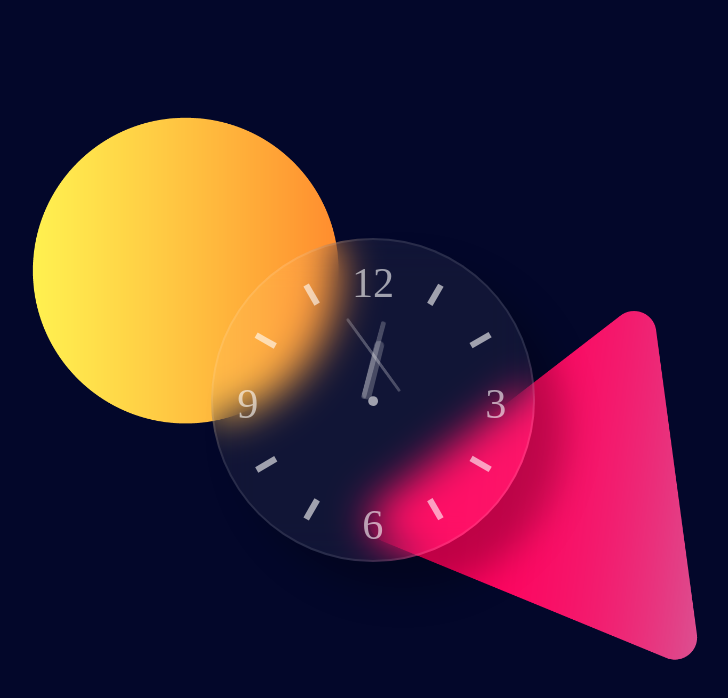
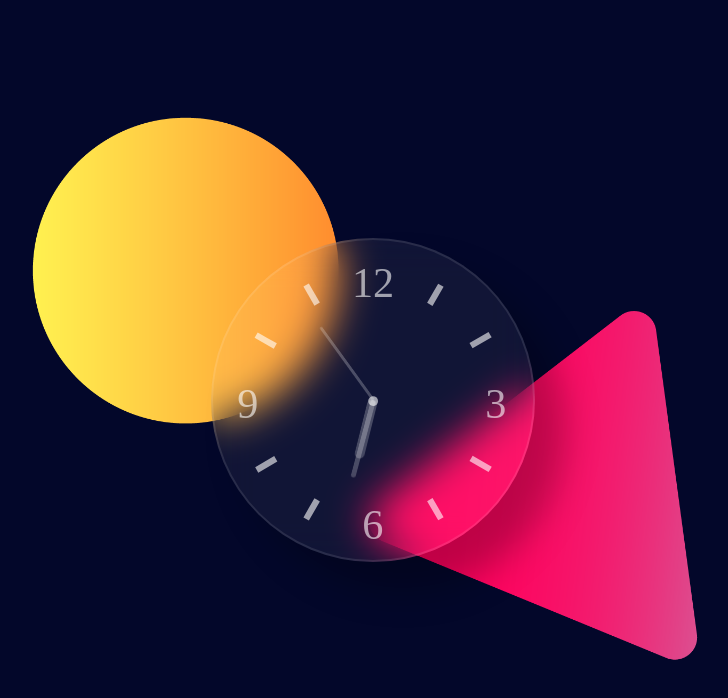
Before and after one commit to MarcusNaufel/Glassmorphism-Working-Analog-Clock-HTML-CSS-JS, a plain HTML site: page Glassmorphism Clock/index.html in a window 1280 px wide. Shown: the whole page, without its empty margins (267-995 px from the left). Drawn offline with Linux system fonts and the light colour scheme.

Commit message:
Colocando os ponteiros na posição

```diff
--- a/Glassmorphism Clock/style.css
+++ b/Glassmorphism Clock/style.css
@@ -33,6 +33,7 @@ img{
     left: 0;
     right: 0;
     border-radius: 5px;
+    transform-origin: bottom;
 }
 
 .hour{
```
